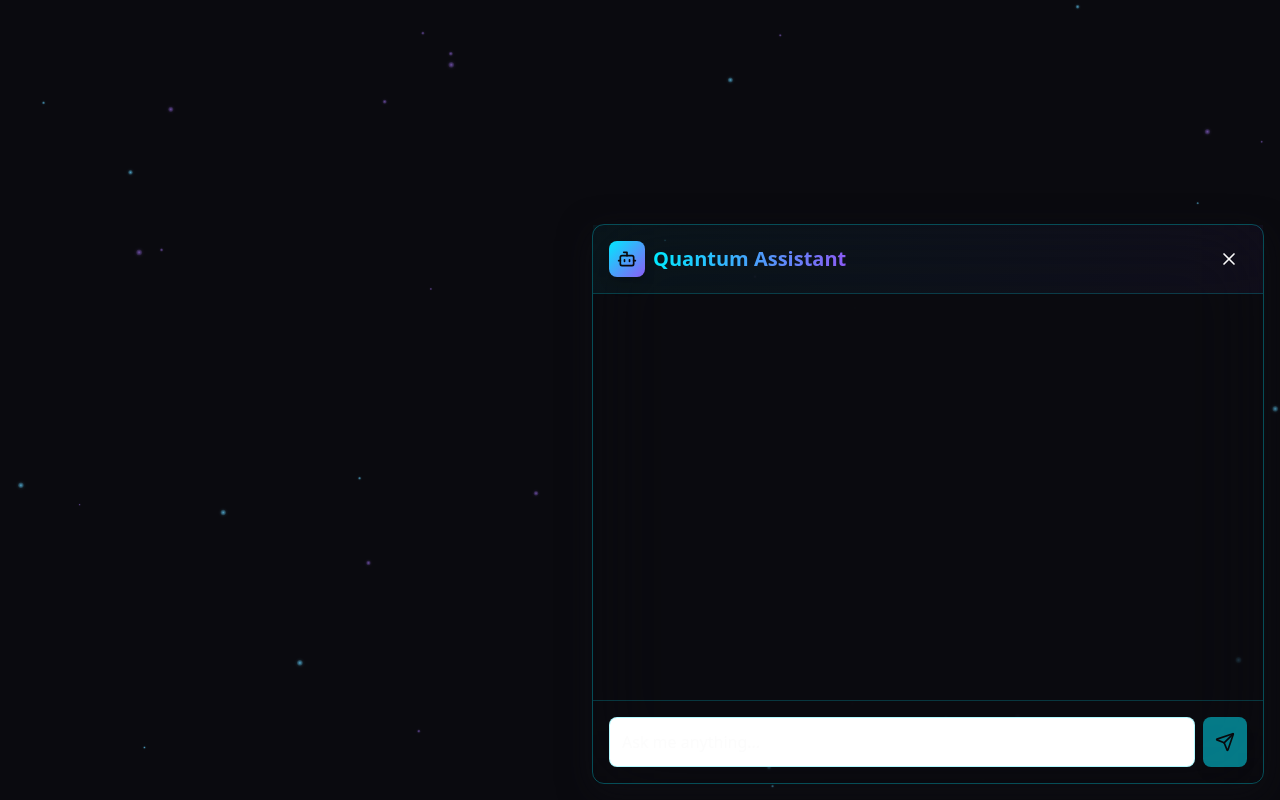
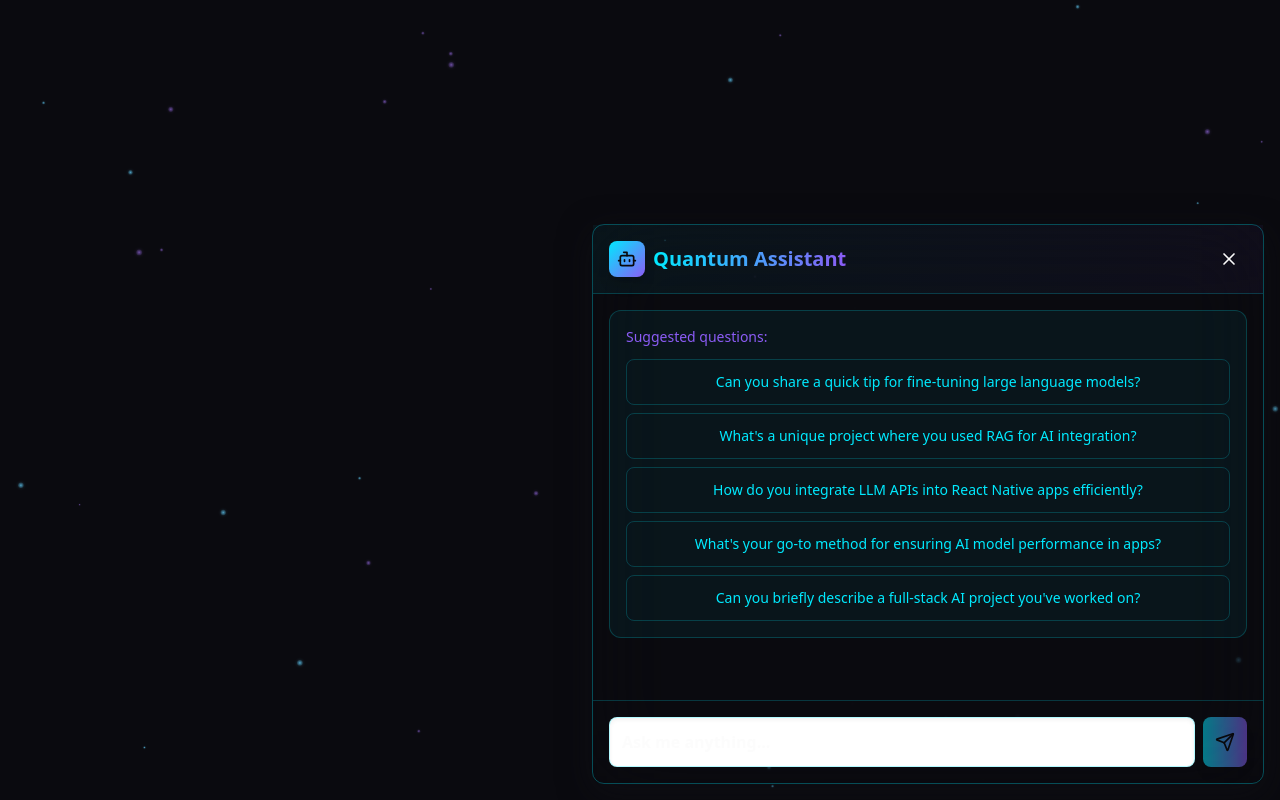
Before and after one commit to Aparnap2/portfolio, a Next.js app: page / in a window 1280 px wide. Both pictures are taken after a click on the button 1228 px from the left and 748 px from the top of the page. Shown: the top 800 px of the page. Built offline with nearby package versions, Linux system fonts and the light colour scheme.

Commit message:
fixed chatbot ui and loader

```diff
--- a/src/app/component/chatbot/ChatbotComponent.jsx
+++ b/src/app/component/chatbot/ChatbotComponent.jsx
@@ -1,4 +1,3 @@
-// components/chatbot/ChatbotComponent.jsx
 'use client';
 import React, { useState, useEffect, useRef, useCallback } from "react";
 import ReactMarkdown from "react-markdown";
@@ -11,22 +10,31 @@ const ChatbotComponent = ({ onClose }) => {
     const [isLoading, setIsLoading] = useState(false);
     const [isStreaming, setIsStreaming] = useState(false);
     const [isExpanded, setIsExpanded] = useState(false);
+    const [suggestions] = useState([
+        "Can you share a quick tip for fine-tuning large language models?",
+        "What's a unique project where you used RAG for AI integration?",
+        "How do you integrate LLM APIs into React Native apps efficiently?",
+        "What's your go-to method for ensuring AI model performance in apps?",
+        "Can you briefly describe a full-stack AI project you've worked on?",
+    ]);
     const chatRef = useRef(null);
     const inputRef = useRef(null);
     const controller = useRef(null);
 
     const scrollToBottom = useCallback(() => {
-        chatRef.current?.scrollTo({
-            top: chatRef.current.scrollHeight,
-            behavior: 'smooth'
-        });
+        if (chatRef.current) {
+            chatRef.current.scrollTo({
+                top: chatRef.current.scrollHeight,
+                behavior: 'smooth'
+            });
+        }
     }, []);
 
     const handleSubmit = async (e) => {
         e.preventDefault();
         if (!input.trim() || isLoading) return;
 
-        const newMessages = [...messages, { role: 'user', content: input }];
+        const newMessages = [...messages, { role: 'user', content: input, timestamp: new Date().toLocaleString() }];
         setMessages(newMessages);
         setInput('');
         setIsLoading(true);
@@ -54,14 +62,15 @@ const ChatbotComponent = ({ onClose }) => {
                 responseText += decoder.decode(value);
                 setMessages(prev => [
                     ...prev.slice(0, -1),
-                    { role: 'assistant', content: responseText }
+                    { role: 'assistant', content: responseText, timestamp: new Date().toLocaleString() }
                 ]);
             }
         } catch (error) {
             if (error.name !== 'AbortError') {
                 setMessages(prev => [...prev, {
                     role: 'assistant',
-                    content: '⚠️ Error processing request. Please try again.'
+                    content: '⚠️ Error processing request. Please try again.',
+                    timestamp: new Date().toLocaleString()
                 }]);
             }
         } finally {
@@ -79,7 +88,6 @@ const ChatbotComponent = ({ onClose }) => {
             <QuantumBackground active={true} />
 
             <div
-                ref={chatRef}
                 className="relative flex flex-col w-full max-w-2xl bg-gradient-to-br from-background/95 via-background/90 to-background/80 backdrop-blur-2xl rounded-xl border border-accent1/30 shadow-2xl pointer-events-auto transition-all duration-300"
                 style={{
                     height: isExpanded ? 'calc(100vh - 2rem)' : 'clamp(300px, 70vh, 600px)',
@@ -113,7 +121,29 @@ const ChatbotComponent = ({ onClose }) => {
                 </div>
 
                 {/* Messages */}
-                <div className="flex-1 overflow-y-auto p-4 space-y-4 scrollbar-thin scrollbar-thumb-accent1/30 scrollbar-track-background/50">
+                <div
+                    ref={chatRef}
+                    className="flex-1 overflow-y-auto p-4 space-y-4 scrollbar-thin scrollbar-thumb-accent1/30 scrollbar-track-background/50"
+                >
+                    {messages.length === 0 && (
+                        <div className="p-4 bg-accent1/5 rounded-xl border border-accent1/20">
+                            <h4 className="text-sm font-medium text-accent2 mb-3">Suggested questions:</h4>
+                            <div className="grid grid-cols-1 gap-2">
+                                {suggestions.map((suggestion, index) => (
+                                    <button
+                                        key={index}
+                                        onClick={() => setInput(suggestion)}
+                                        className="px-4 py-3 bg-background/20 text-accent1 rounded-lg text-sm hover:bg-accent1/10 transition-all duration-200 border border-accent1/20 hover:border-accent2/30 group"
+                                    >
+                                        <span className="group-hover:translate-x-2 transition-transform duration-200">
+                                            {suggestion}
+                                        </span>
+                                    </button>
+                                ))}
+                            </div>
+                        </div>
+                    )}
+
                     {messages.map((msg, i) => (
                         <div
                             key={i}
@@ -125,34 +155,33 @@ const ChatbotComponent = ({ onClose }) => {
                                 }`}>
                                 <ReactMarkdown
                                     components={{
-                                        // Custom Markdown styling
                                         h1: ({ node, ...props }) => (
-                                            <h1 className="text-2xl font-bold mb-4 text-accent1" {...props} />
+                                            <h1 className="text-2xl font-bold mb-4 text-accent1 border-b border-accent1/40 pb-2" {...props} />
                                         ),
                                         h2: ({ node, ...props }) => (
-                                            <h2 className="text-xl font-semibold mb-3 text-accent2" {...props} />
+                                            <h2 className="text-xl font-semibold mb-3 text-accent2 border-b border-accent2/40 pb-1.5" {...props} />
                                         ),
                                         h3: ({ node, ...props }) => (
                                             <h3 className="text-lg font-medium mb-2 text-accent1" {...props} />
                                         ),
                                         p: ({ node, ...props }) => (
-                                            <p className="mb-4 leading-relaxed text-text" {...props} />
+                                            <p className="mb-4 leading-relaxed text-text/90" {...props} />
                                         ),
                                         ul: ({ node, ...props }) => (
-                                            <ul className="list-disc pl-6 mb-4 space-y-2" {...props} />
+                                            <ul className="list-disc pl-6 mb-4 space-y-2 marker:text-accent1" {...props} />
                                         ),
                                         ol: ({ node, ...props }) => (
-                                            <ol className="list-decimal pl-6 mb-4 space-y-2" {...props} />
+                                            <ol className="list-decimal pl-6 mb-4 space-y-2 marker:text-accent2" {...props} />
                                         ),
                                         li: ({ node, ...props }) => (
-                                            <li className="mb-1 text-text/90" {...props} />
+                                            <li className="mb-1 text-text/80" {...props} />
                                         ),
                                         blockquote: ({ node, ...props }) => (
-                                            <blockquote className="border-l-4 border-accent2 pl-4 my-4 text-text/80 italic" {...props} />
+                                            <blockquote className="border-l-4 border-accent2 pl-4 my-4 text-text/80 italic bg-background/20 py-2 rounded-r" {...props} />
                                         ),
                                         code: ({ inline, className, ...props }) => (
                                             <code
-                                                className={`${inline ? 'px-2 py-1' : 'p-4 my-2'} bg-primary/10 rounded-lg border border-accent1/20 text-accent1 font-mono text-sm block overflow-x-auto`}
+                                                className={`${inline ? 'px-2 py-1' : 'p-4 my-2'} bg-background/30 rounded-lg border border-accent1/20 text-accent1 font-mono text-sm block overflow-x-auto`}
                                                 {...props}
                                             />
                                         ),
@@ -170,14 +199,39 @@ const ChatbotComponent = ({ onClose }) => {
                                                 {...props}
                                             />
                                         ),
+                                        table: ({ node, ...props }) => (
+                                            <table className="w-full my-4 border-collapse border border-accent1/20" {...props} />
+                                        ),
+                                        th: ({ node, ...props }) => (
+                                            <th className="bg-background/30 p-3 border border-accent1/20 text-left font-semibold text-accent1" {...props} />
+                                        ),
+                                        td: ({ node, ...props }) => (
+                                            <td className="p-3 border border-accent1/20 text-text/80" {...props} />
+                                        ),
                                     }}
                                     className="prose-invert prose-sm max-w-none"
                                 >
                                     {msg.content}
                                 </ReactMarkdown>
+                                <div className="text-xs text-accent1/70 mt-2">{msg.timestamp}</div>
                             </div>
                         </div>
                     ))}
+
+                    {isStreaming && (
+                        <div className="flex items-center space-x-2 p-2">
+                            <div className="flex space-x-1.5">
+                                {[0, 1, 2].map((i) => (
+                                    <div
+                                        key={i}
+                                        className="w-2.5 h-2.5 bg-gradient-to-r from-accent1 to-accent2 rounded-full animate-bounce"
+                                        style={{ animationDelay: `${i * 150}ms` }}
+                                    />
+                                ))}
+                            </div>
+                            <span className="text-sm text-accent1">Thinking...</span>
+                        </div>
+                    )}
                 </div>
 
                 {/* Input Area */}
@@ -192,7 +246,7 @@ const ChatbotComponent = ({ onClose }) => {
                             onChange={(e) => setInput(e.target.value)}
                             placeholder="Ask me anything..."
                             rows={1}
-                            className="flex-1 p-3 bg-background/20 border border-accent1/30 rounded-lg resize-none placeholder:text-text/50 focus:outline-none focus:ring-2 focus:ring-accent2/50 focus:border-transparent transition-all duration-200"
+                            className="flex-1 p-3 font-bold bg-background/20 border border-accent1/30 rounded-lg resize-none placeholder:text-text/50 focus:outline-none focus:ring-2 focus:ring-accent2/50 focus:border-transparent transition-all duration-200 shadow-inner text-black"
                             onInput={(e) => {
                                 const target = e.target;
                                 target.style.height = 'auto';
@@ -202,7 +256,7 @@ const ChatbotComponent = ({ onClose }) => {
                         <button
                             type="submit"
                             disabled={!input.trim() || isLoading}
-                            className="p-3 bg-accent1 text-primary rounded-lg hover:bg-accent2 transition-all duration-200 disabled:opacity-50 disabled:cursor-not-allowed shadow-lg hover:shadow-accent2/20"
+                            className="p-3 bg-gradient-to-r from-accent1 to-accent2 text-primary rounded-lg hover:bg-accent2 transition-all duration-200 disabled:opacity-50 disabled:cursor-not-allowed shadow-lg hover:shadow-accent2/20"
                         >
                             {isStreaming ? (
                                 <Loader2 className="w-5 h-5 animate-spin" />
--- a/src/app/component/loading/loader.js
+++ b/src/app/component/loading/loader.js
@@ -1,44 +1,46 @@
 'use client'
-import { createContext, useContext, useState, useEffect } from 'react';
-import { usePathname, useSearchParams } from 'next/navigation';
+import { createContext, useContext, useState, useEffect } from 'react'
+import { usePathname, useSearchParams } from 'next/navigation'
+import { Loader2 } from 'lucide-react'
 
-const LoadingContext = createContext();
+const LoadingContext = createContext()
 
 export const LoadingProvider = ({ children }) => {
-  const [loadingCount, setLoadingCount] = useState(0);
-  const pathname = usePathname();
-  const searchParams = useSearchParams();
+  const [isLoading, setIsLoading] = useState(false)
+  const pathname = usePathname()
+  const searchParams = useSearchParams()
 
-  const startLoading = () => setLoadingCount(prev => prev + 1);
-  const stopLoading = () => setLoadingCount(prev => Math.max(prev - 1, 0));
+  const startLoading = () => setIsLoading(true)
+  const stopLoading = () => setIsLoading(false)
 
   useEffect(() => {
-    startLoading();
-    const timeout = setTimeout(stopLoading, 300);
+    startLoading()
+    const timeout = setTimeout(stopLoading, 300)
     return () => {
-      clearTimeout(timeout);
-      stopLoading();
-    };
-  }, [pathname, searchParams]);
-
-  const isLoading = loadingCount > 0;
+      clearTimeout(timeout)
+      stopLoading()
+    }
+  }, [pathname, searchParams])
 
   return (
     <LoadingContext.Provider value={{ isLoading, startLoading, stopLoading }}>
       {children}
       {isLoading && (
-        <div className="loading-spinner-overlay">
-          <div className="loading-spinner" />
+        <div className="fixed inset-0 z-50 flex items-center justify-center bg-background/80 backdrop-blur-sm">
+          <div className="flex flex-col items-center justify-center space-y-4">
+
+
+          </div>
         </div>
       )}
     </LoadingContext.Provider>
-  );
-};
+  )
+}
 
 export const useLoading = () => {
-  const context = useContext(LoadingContext);
+  const context = useContext(LoadingContext)
   if (!context) {
-    throw new Error('useLoading must be used within a LoadingProvider');
+    throw new Error('useLoading must be used within a LoadingProvider')
   }
-  return context;
-};
+  return context
+}
```
